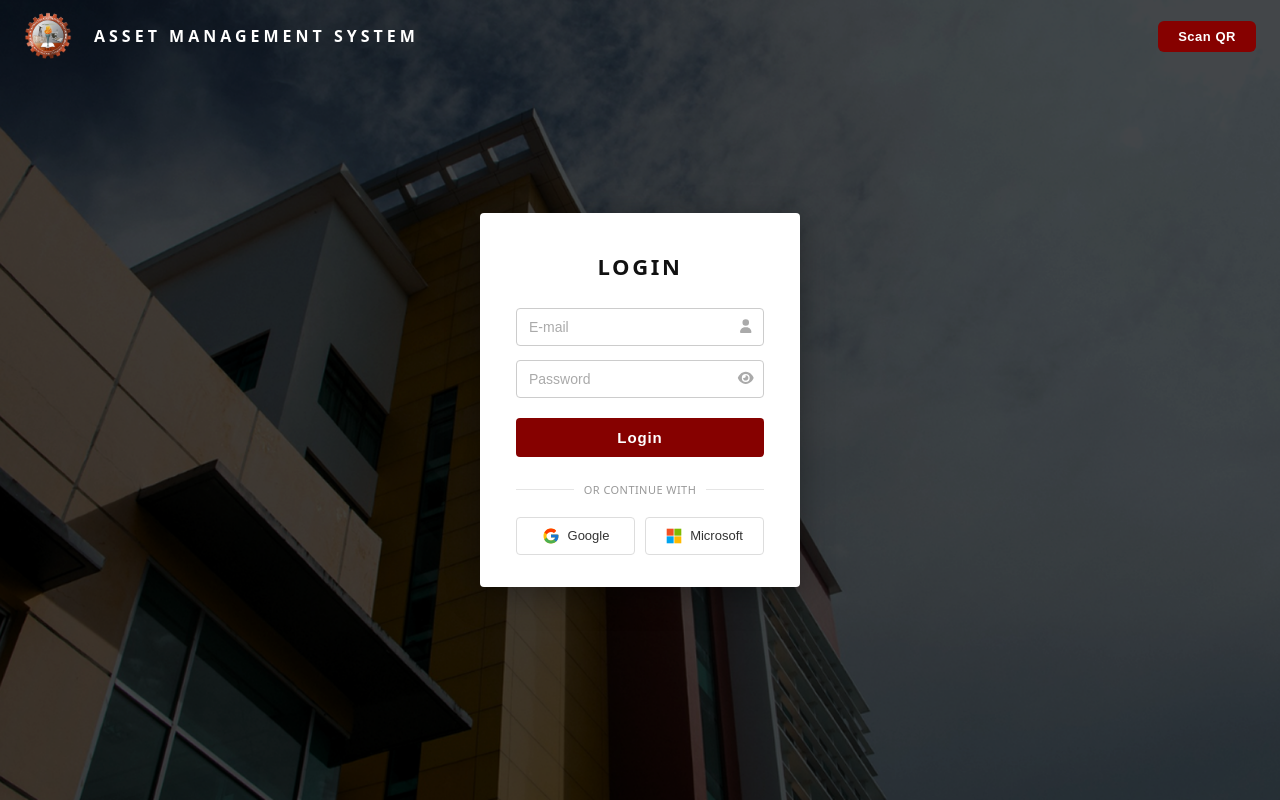
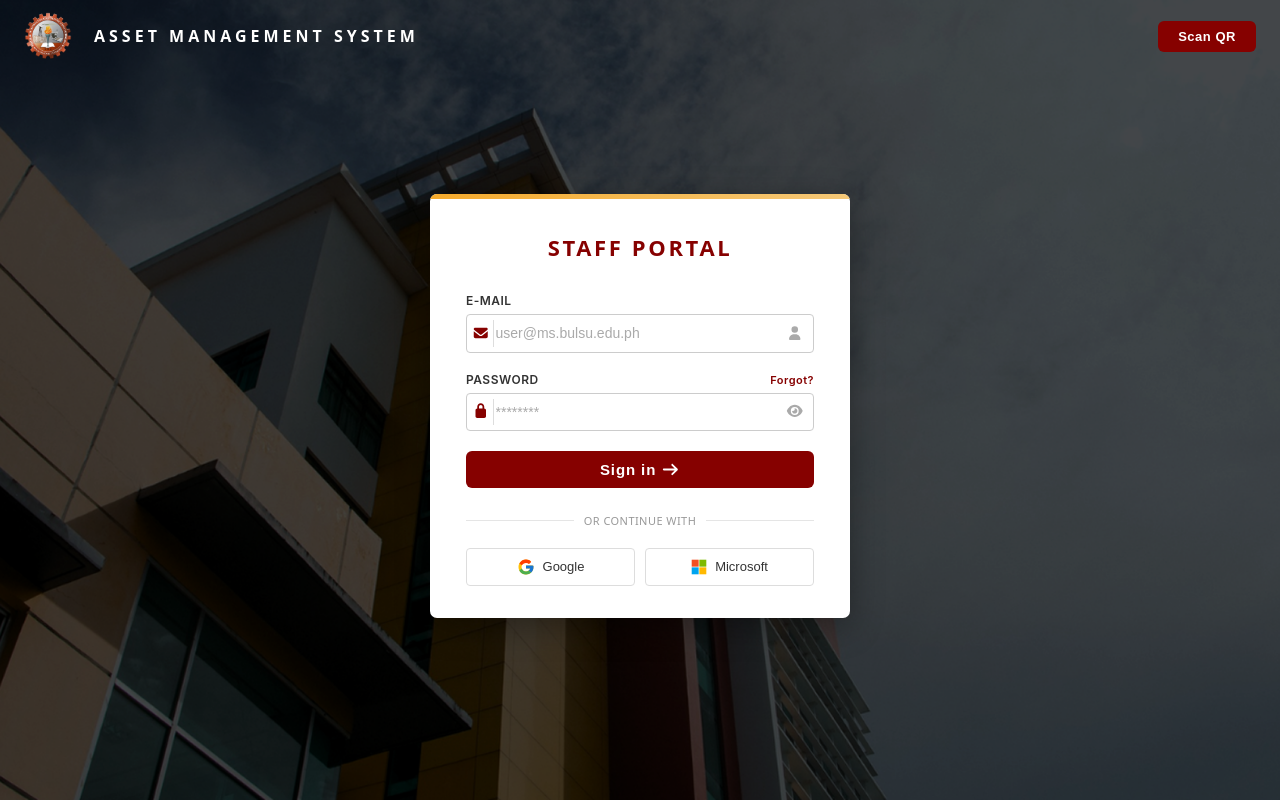
Before and after one commit to arji-hub/AssetManagement, a React (Vite) app: page / in a window 1280 px wide. Both pictures are taken after a click on the button "Login". Built offline with nearby package versions, Linux system fonts and the light colour scheme; no server answers; what @react-pdf/renderer would draw is missing.

Commit message:
enhance login ui

```diff
--- a/src/components/ui/modal/LoginModal.css
+++ b/src/components/ui/modal/LoginModal.css
@@ -1,48 +1,90 @@
-.login-modal-overlay {
-  position: fixed;
-  inset: 0;
-  display: flex;
-  align-items: center;
-  justify-content: center;
-  animation: loginFadeIn 0.2s ease;
-}
-
 .login-modal-box {
   background: #fff;
-  border-radius: 4px;
+  border-radius: 7px;
   padding: clamp(16px, 4vw, 40px) clamp(12px, 3vw, 36px) clamp(12px, 3vw, 32px);
   width: 100%;
-  max-width: 320px;
+  max-width: 420px;
   box-shadow: 0 8px 32px rgba(0, 0, 0, 0.35);
   animation: loginSlideUp 0.25s ease;
   position: relative;
+  overflow: hidden;
+}
+
+.login-modal-box::before {
+  content: "";
+  position: absolute;
+  inset: 0 0 auto 0;
+  height: 5px;
+  background: linear-gradient(90deg, #f5aa2c, #f5c877);
 }
 
 .login-modal-title {
   text-align: center;
-  font-size: 22px;
+  font-size: clamp(18px, 3vw, 22px);
   font-weight: 700;
   letter-spacing: 0.12em;
-  color: #111;
-  margin-bottom: 28px;
+  color: #860100;
+  margin-bottom: clamp(18px, 3vw, 28px);
 }
 
 /* ── fields ── */
+.login-modal-field-label {
+  text-transform: uppercase;
+  text-align: left;
+  text-decoration: none;
+  font-weight: 600;
+  font-size: 0.75rem;
+  letter-spacing: 0.04em;
+  color: #333;
+  font-family: "Inter", sans-serif;
+}
+
+.login-modal-field-label span {
+  text-transform: none;
+  float: right;
+  font-size: 11px;
+  color: #860100;
+  cursor: pointer;
+  transition: opacity 0.2s ease;
+}
+
 .login-modal-field {
+  display: flex;
+  justify-content: flex-start;
   position: relative;
   margin-bottom: 14px;
+  padding: 5px;
+  border: 1px solid #ccc;
+  border-radius: 4px;
+
+  transition:
+    border-color 0.5s ease,
+    box-shadow 0.5s ease;
+}
+
+.login-modal-field:focus-within {
+  border-color: #860100;
+  box-shadow: 0 0 0 2px rgba(134, 1, 0, 0.15);
+}
+.login-modal-field:focus-within .login-modal-field-icon {
+  border-color: #860100;
+}
+
+.login-modal-field:focus-within .login-modal-field-icon {
+  color: #f5aa2c;
+}
+.login-modal-field:focus-within .login-modal-field-icon2 {
+  color: #860100;
 }
 
 .login-modal-field input {
   width: 100%;
-  padding: 10px 36px 10px 12px;
-  border: 1px solid #ccc;
-  border-radius: 4px;
   font-size: 14px;
   color: #333;
+  border: none;
   outline: none;
-  box-sizing: border-box;
   transition: border-color 0.2s ease;
+  overflow: hidden;
 }
 
 .login-modal-field input::placeholder {
@@ -54,13 +96,28 @@
 }
 
 .login-modal-field-icon {
+  padding-right: 3px;
+  margin-right: 2px;
+  color: #860100;
+  font-size: 14px;
+  border-right: 1px solid #ddd;
+  transition:
+    border-color 0.5s ease,
+    box-shadow 0.5s ease,
+    color 0.5s ease;
+}
+
+.login-modal-field-icon2 {
   position: absolute;
   right: 10px;
   top: 50%;
   transform: translateY(-50%);
   color: #aaa;
   font-size: 14px;
-  pointer-events: none;
+  transition:
+    border-color 0.5s ease,
+    box-shadow 0.5s ease,
+    color 0.5s ease;
 }
 
 .login-modal-eye {
@@ -76,17 +133,20 @@
 /* ── button ── */
 .login-modal-submit-btn {
   width: 100%;
-  padding: 11px;
+  padding: clamp(5px, 2vw, 10px);
   background: #860100;
   color: #fff;
   border: none;
-  border-radius: 4px;
-  font-size: 15px;
+  border-radius: clamp(4px, 0.5vw, 6px);
+  font-size: clamp(13px, 1.5vw, 15px);
   font-weight: 600;
-  letter-spacing: 0.06em;
+  letter-spacing: clamp(0.03em, 0.15vw, 0.06em);
   cursor: pointer;
-  margin-top: 6px;
-  transition: background 0.2s ease;
+  margin-top: clamp(4px, 1vw, 6px);
+  transition:
+    background-color 0.2s ease,
+    transform 0.2s ease,
+    box-shadow 0.2s ease;
 }
 
 .login-modal-submit-btn:hover {
--- a/src/components/ui/modal/LoginModal.jsx
+++ b/src/components/ui/modal/LoginModal.jsx
@@ -23,36 +23,46 @@ function LoginModal() {
   } = useLogin();
 
   return (
-    <div className="login-modal-overlay">
     <div className="login-modal-box">
-        <div className="login-modal-title">LOGIN</div>
+      <div className="login-modal-title">STAFF PORTAL</div>
 
       {error && <p className="login-modal-error">{error}</p>}
 
       <form onSubmit={handleSubmit}>
+        <div className="login-modal-field-label">E-mail</div>
         <div className="login-modal-field">
+          <span className="login-modal-field-icon">
+            <FontAwesomeIcon icon="fa-solid fa-envelope" />
+          </span>
           <input
             type="email"
-              placeholder="E-mail"
+            placeholder="user@ms.bulsu.edu.ph"
             value={email}
             onChange={(e) => setEmail(e.target.value)}
             required
           />
-            <span className="login-modal-field-icon">
+          <span className="login-modal-field-icon2">
             <FontAwesomeIcon icon={faUser} />
           </span>
         </div>
 
+        <div className="login-modal-field-label">
+          Password
+          <span>Forgot?</span>
+        </div>
         <div className="login-modal-field">
+          <span className="login-modal-field-icon">
+            <FontAwesomeIcon icon="fa-solid fa-lock" />
+          </span>
           <input
             type={showPassword ? "text" : "password"}
-              placeholder="Password"
+            placeholder="********"
             value={password}
             onChange={(e) => setPassword(e.target.value)}
             required
           />
           <span
-              className="login-modal-field-icon login-modal-eye"
+            className="login-modal-field-icon2 login-modal-eye"
             onClick={togglePasswordVisibility}
           >
             <FontAwesomeIcon icon={showPassword ? faEyeSlash : faEye} />
@@ -64,7 +74,8 @@ function LoginModal() {
           className="login-modal-submit-btn"
           disabled={isBusy}
         >
-            {loading ? "Logging in..." : "Login"}
+          {loading ? "Logging in...  " : "Sign in  "}
+          <FontAwesomeIcon icon="fa-solid fa-arrow-right" />
         </button>
       </form>
 
@@ -80,9 +91,7 @@ function LoginModal() {
           disabled={oauthLoading === "google"}
         >
           <GoogleIcon />
-            <span>
-              {oauthLoading === "google" ? "Signing in..." : "Google"}
-            </span>
+          <span>{oauthLoading === "google" ? "Signing in..." : "Google"}</span>
         </button>
 
         <button
@@ -97,12 +106,6 @@ function LoginModal() {
           </span>
         </button>
       </div>
-
-        {/*<div className="login-modal-footer">
-          <span>Remember me</span>
-          <span>Forgot Password</span>
-        </div> */}
-      </div>
     </div>
   );
 }
```
Lines whose indentation alone changed are shown as unchanged.
